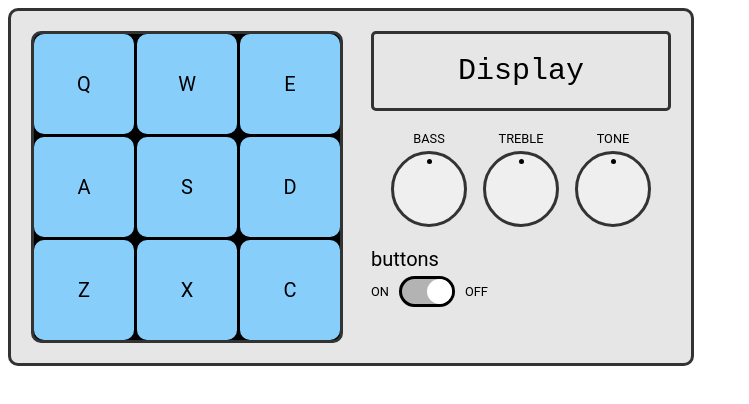
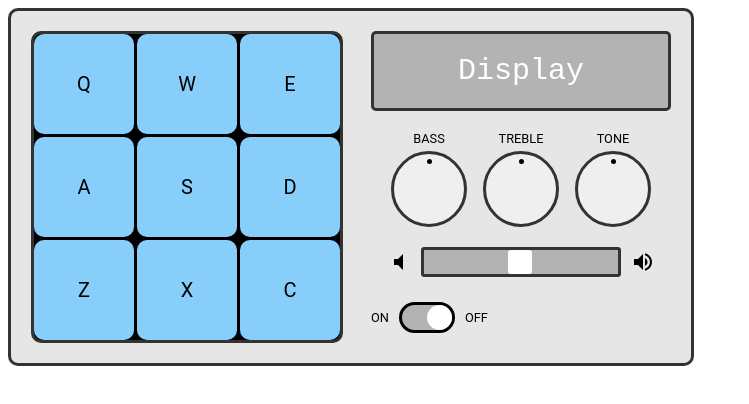
Before and after one commit to chazmcgrill/drum-machine, a React (Create React App) app: page / in a window 1280 px wide. Shown: the top 404 px of the page, without its empty margins (0-749 px from the left). Built offline with nearby package versions, Linux system fonts and the light colour scheme.

Commit message:
Adds Volume Slider & Styles

```diff
--- a/src/components/App.js
+++ b/src/components/App.js
@@ -4,6 +4,7 @@ import Switch from './Switch';
 import Display from './Display';
 import './App.sass';
 import Dial from './Dial';
+import Slider from './Slider';
 
 class App extends Component {
     state = {
@@ -27,7 +28,7 @@ class App extends Component {
                         <Dial label="treble" />
                         <Dial label="tone" />
                     </div>
-                    <div className="buttons">buttons</div>
+                    <Slider />
                     <Switch handlePowerClick={this.handlePowerClick} powerOn={powerOn} />
                 </div>
             </div>
--- a/src/components/Dial.sass
+++ b/src/components/Dial.sass
@@ -12,6 +12,7 @@
     border-radius: 100%
     position: relative
     border: 3px solid #333
+    cursor: pointer
 
     &_marker
         width: 5px
--- a/src/components/Display.sass
+++ b/src/components/Display.sass
@@ -1,7 +1,7 @@
 .display
     width: 300px
     height: 80px
-    background: #e6e6e6
+    background: #B2B3B2
     border: 3px solid #333
     box-sizing: border-box
     border-radius: 5px
@@ -10,3 +10,4 @@
     display: flex
     justify-content: center
     align-items: center
+    color: #fff
--- a/src/components/DrumPad.sass
+++ b/src/components/DrumPad.sass
@@ -4,3 +4,4 @@
     justify-content: center
     align-items: center
     border-radius: 10px
+    cursor: pointer
--- /dev/null
+++ b/src/components/Slider.js
@@ -0,0 +1,14 @@
+import React from 'react';
+import './Slider.sass';
+
+export default () => (
+    <div className="slider-wrapper">
+        <svg style={{ width: '24px', height: '24px' }} viewBox="0 0 24 24">
+            <path fill="#000000" d="M7,9V15H11L16,20V4L11,9H7Z" />
+        </svg>
+        <input type="range" className="slider" min={1} max={100} />
+        <svg style={{ width: '24px', height: '24px' }} viewBox="0 0 24 24">
+            <path fill="#000000" d="M14,3.23V5.29C16.89,6.15 19,8.83 19,12C19,15.17 16.89,17.84 14,18.7V20.77C18,19.86 21,16.28 21,12C21,7.72 18,4.14 14,3.23M16.5,12C16.5,10.23 15.5,8.71 14,7.97V16C15.5,15.29 16.5,13.76 16.5,12M3,9V15H7L12,20V4L7,9H3Z" />
+        </svg>
+    </div>
+);
--- /dev/null
+++ b/src/components/Slider.sass
@@ -0,0 +1,43 @@
+.slider-wrapper
+    display: flex
+    align-items: center
+    margin-bottom: 20px
+    justify-content: center
+
+.slider
+    -webkit-appearance: none
+    outline: none
+    width: 200px
+    margin: 0 10px
+
+    &::-webkit-slider-runnable-track
+        height: 30px
+        background: #B2B3B2
+        border-radius: 3px
+        border: 3px solid #333
+
+    &::-webkit-slider-thumb
+        -webkit-appearance: none
+        border: none
+        height: 24px
+        width: 24px
+        border-radius: 3px
+        background: #ffffff
+        margin-top: 0px
+        cursor: pointer
+
+    &::-moz-range-track
+        height: 26px
+        background: #B2B3B2
+        border-radius: 3px
+        border: 3px solid #333
+
+    &::-moz-range-thumb
+        -webkit-appearance: none
+        border: none
+        height: 24px
+        width: 24px
+        border-radius: 3px
+        background: #ffffff
+        margin-top: 0px
+        cursor: pointer
```
